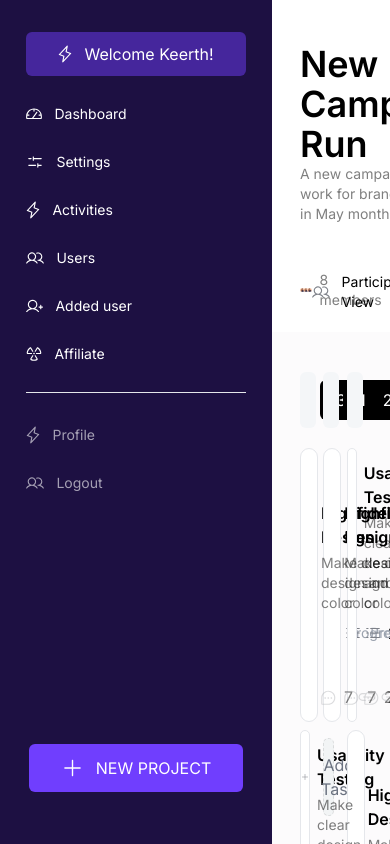
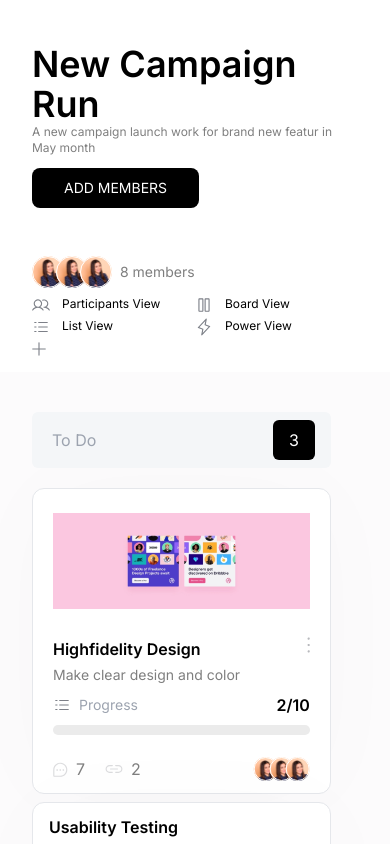
Before and after one commit to sam-c14/nupat-it-assessment-2, a React (Vite) app: page / in a window 390 px wide. Shown: the top 844 px of the page. Built offline with nearby package versions, Linux system fonts and the light colour scheme.

Commit message:
Responsiveness added

```diff
--- a/src/components/Designs.jsx
+++ b/src/components/Designs.jsx
@@ -38,10 +38,10 @@ const Designs = () => {
   ];
   return (
     <div
-      style={{ paddingLeft: "300px" }}
-      className="font-inter bg-secondary mt-0 py-10 pr-8 shadow-sm overflow-hidden"
+      className="font-inter bg-secondary mt-0 py-10 pr-8 lg:pl-0 pl-8 shadow-sm overflow-hidden"
+      id="home-component"
     >
-      <div className="grid lg:pl-8 xl:pl-10 grid-cols-3 gap-x-3">
+      <div className="grid lg:pl-8 xl:pl-10 md:grid-cols-3 grid-cols-1 gap-x-3">
         {designs.map((design) => (
           <div className="w-11/12 xxl:w-11/12" key={design.placeholder}>
             <div className="inline-flex items-center bg-input pr-4 w-full rounded-md mb-3 py-2">
--- a/src/components/HomeHeader.jsx
+++ b/src/components/HomeHeader.jsx
@@ -27,35 +27,35 @@ const HomeHeader = () => {
   ];
   return (
     <div
-      style={{ paddingLeft: "300px" }}
-      className="font-inter bg-white pb-4 pt-11 pr-8 shadow-alt_2"
+      className="font-inter bg-white pb-4 pt-11 lg:pl-0 pl-8 pr-8 shadow-alt_2"
+      id="home-component"
     >
-      <div className="w-full lg:px-8  xl:px-10 flex justify-between ">
-        <div>
+      <div className="w-full lg:px-8 xl:px-10 flex md:justify-between md:gap-0 gap-y-3 flex-wrap">
+        <div className="md:w-auto w-full">
           <h1 className="capitalize leading-10 font-semibold text-4xl">
             new campaign run
           </h1>
-          <p className="opacity-50 xxl:mt-0 xl:mt-2 text-sm xxl:text-base">
+          <p className="opacity-50 xxl:mt-0 xl:mt-2 md:text-sm text-xs xxl:text-base">
             A new campaign launch work for brand new featur in May month
           </p>
         </div>
-        <div>
+        <div className="sm:w-auto w-full">
           <button className="flex gap-3 mb-2 items-center px-8 py-2.5 rounded-lg text-sm uppercase text-white bg-black">
             add members
           </button>
         </div>
       </div>
-      <div className="nav lg:px-8  xl:px-10 mt-10 flex justify-between items-center">
-        <div className="flex gap-2 w-1/5 items-center">
+      <div className="nav lg:px-8  xl:px-10 mt-10 flex md:justify-between flex-wrap items-center">
+        <div className="flex gap-2 w-full md:w-1/5 items-center">
           <img src={ProfileStack} alt="profile-stack" />
           <p className="opacity-50 text-sm">8 members</p>
         </div>
-        <div className="xl:w-1/2 xxl:w-1/3 lg:w-3/5 flex items-center">
-          <ul className="flex w-full pt-2 justify-between">
+        <div className="xl:w-1/2 xxl:w-1/3 md:w-auto w-full lg:w-3/5 flex items-center">
+          <ul className="md:flex grid grid-cols-2 w-full pt-2 justify-between">
             {links.map((link) => (
               <li
                 key={link.text}
-                className="flex text-sm cursor-pointer gap-3 mb-1"
+                className="flex md:text-sm text-xs cursor-pointer gap-3 mb-1"
               >
                 <img src={link.icon} alt="icon" />
                 {link.text}
--- a/src/components/Sidebar.jsx
+++ b/src/components/Sidebar.jsx
@@ -45,7 +45,7 @@ const Sidebar = () => {
     },
   ];
   return (
-    <div className="h-screen w-68 py-8 flex-wrap flex justify-center absolute font-inter text-white bg-primary">
+    <div className="h-screen hidden lg:flex w-68 py-8 flex-wrap justify-center absolute font-inter text-white bg-primary">
       <div className="mb-4">
         <button className="flex gap-3 mb-5 items-center px-8 py-2.5 rounded-md bg-btn_primary">
           <img src={Bolt} /> Welcome Keerth!
--- a/src/index.css
+++ b/src/index.css
@@ -17,10 +17,15 @@ progress::-webkit-progress-value {
   border-bottom-left-radius: 7px;
   /* box-shadow: 1px 1px 5px 3px rgba(255, 0, 0, 0.8); */
 }
-.disable-scroll {
-  overflow: hidden;
-}
 #making-progress::-webkit-progress-value {
   background: #8bc488;
   border-radius: 7px;
 }
+@media (min-width: 1280px) {
+  #home-component {
+    padding-left: 300px;
+  }
+  .disable-scroll {
+    overflow: hidden;
+  }
+}
--- a/src/pages/Home.jsx
+++ b/src/pages/Home.jsx
@@ -9,7 +9,7 @@ const Home = () => {
   }, []);
 
   return (
-    <div className="w-full xxl:bg-secondary overflow-auto xxl:h-auto lg:h-screen">
+    <div className="w-full xxl:bg-secondary overflow-auto xxl:h-auto h-auto lg:h-screen">
       <Sidebar />
       <HomeHeader />
       <Designs />
```
